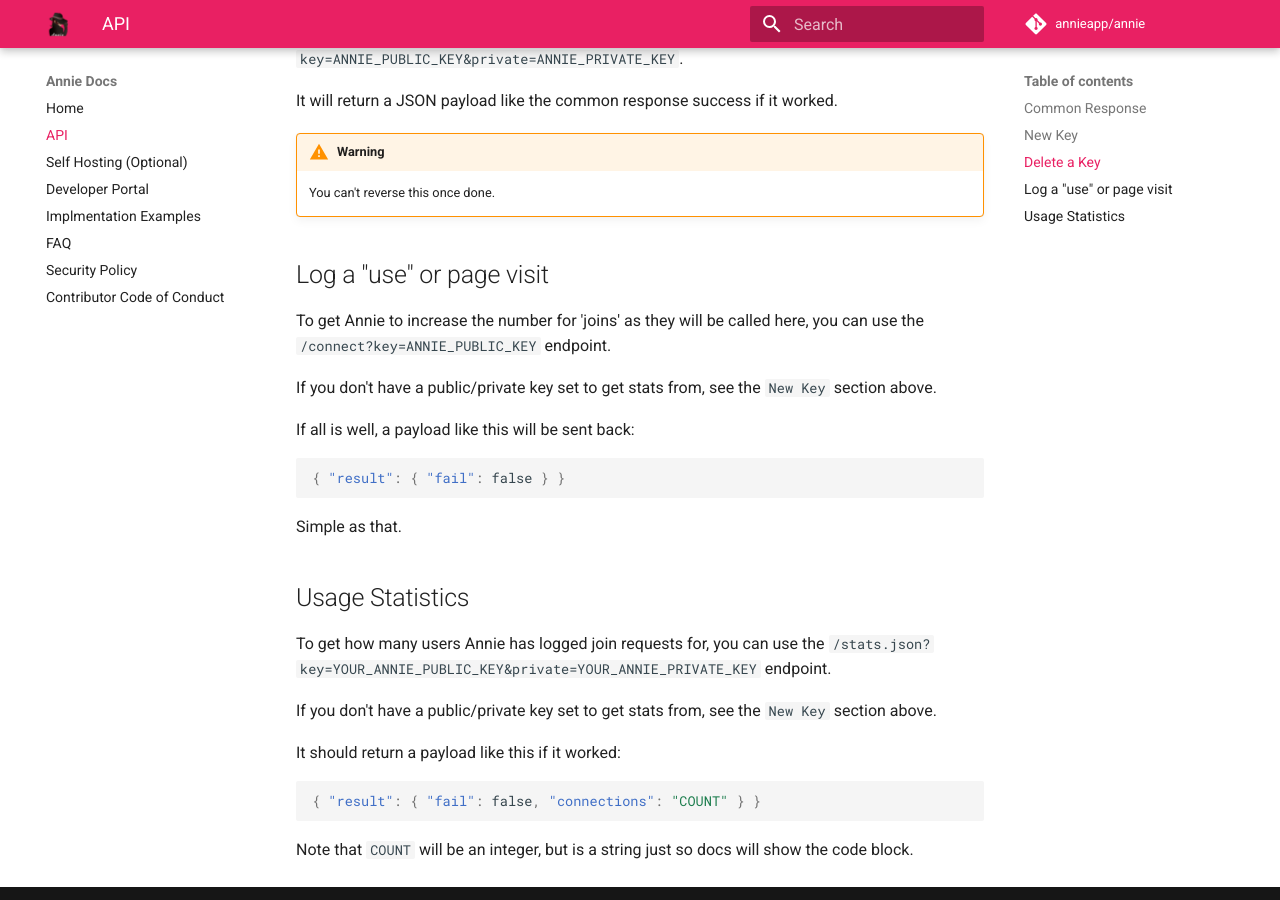
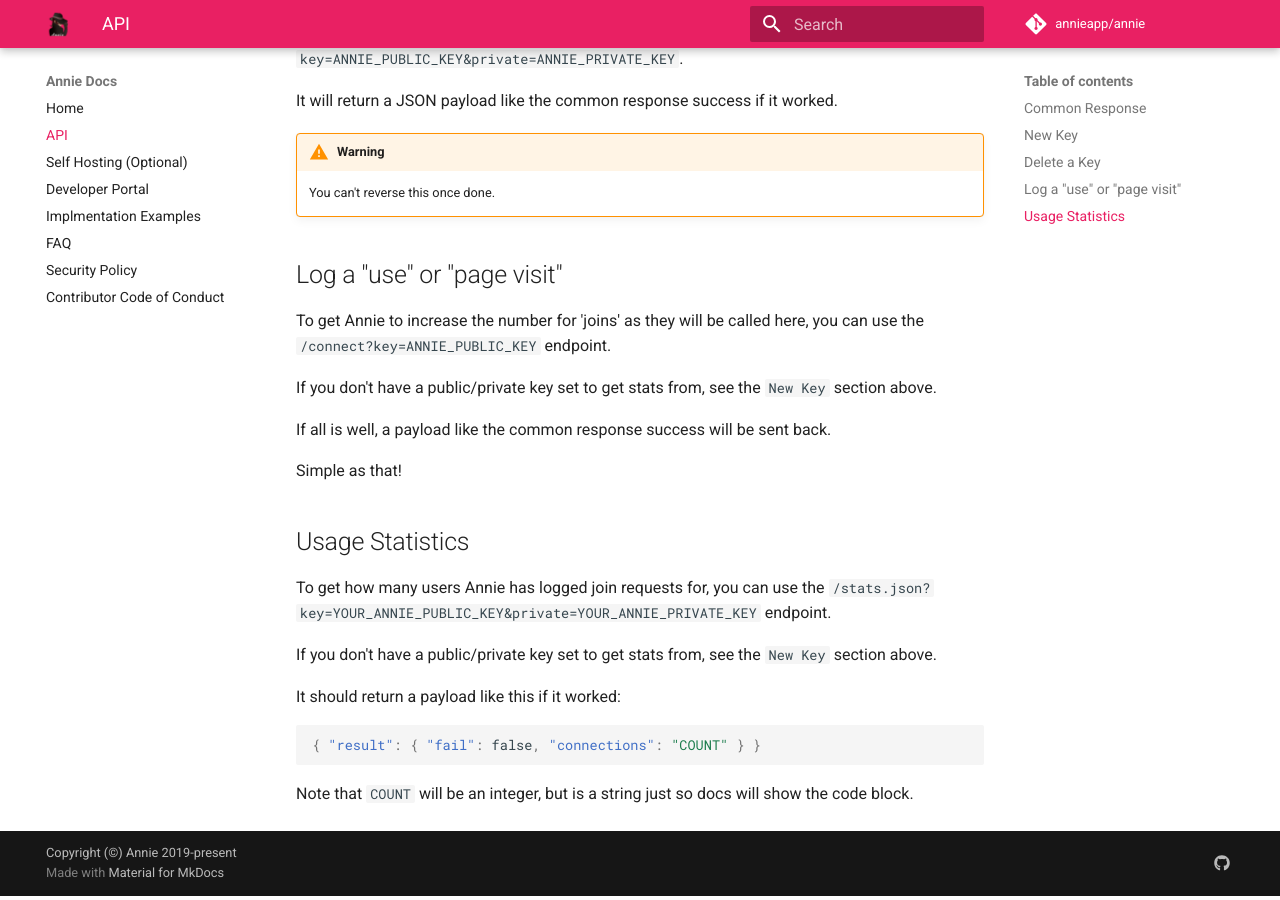
Before and after one commit to annieapp/annie, an MkDocs documentation site: the page built from docs/api.md, in a window 1280 px wide and 900 px high, scrolled down 1085 px. Built offline with MkDocs 1.6.1 and Material for MkDocs 9.7.7, drawn with Linux system fonts in a browser that asks for light colours; comment, search, counter and statistics services are not loaded.

````diff
--- a/docs/api.md
+++ b/docs/api.md
@@ -48,19 +48,15 @@ It will return a JSON payload like the common response success if it worked.
 !!! warning
     You can't reverse this once done.
 
-## Log a "use" or page visit
+## Log a "use" or "page visit"
 
 To get Annie to increase the number for 'joins' as they will be called here, you can use the `/connect?key=ANNIE_PUBLIC_KEY` endpoint.
 
 If you don't have a public/private key set to get stats from, see the `New Key` section above.
 
-If all is well, a payload like this will be sent back:
+If all is well, a payload like the common response success will be sent back.
 
-```json
-{ "result": { "fail": false } }
-```
-
-Simple as that.
+Simple as that!
 
 ## Usage Statistics
 
````
